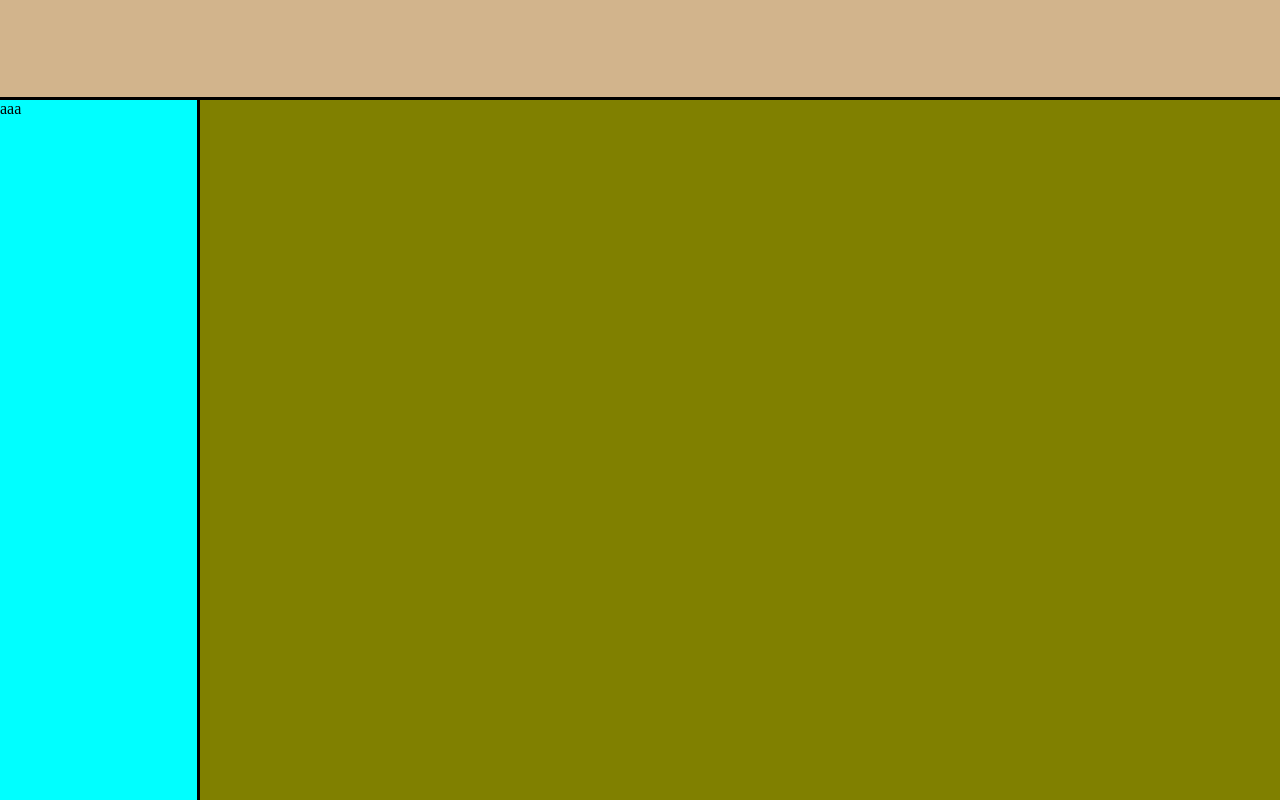
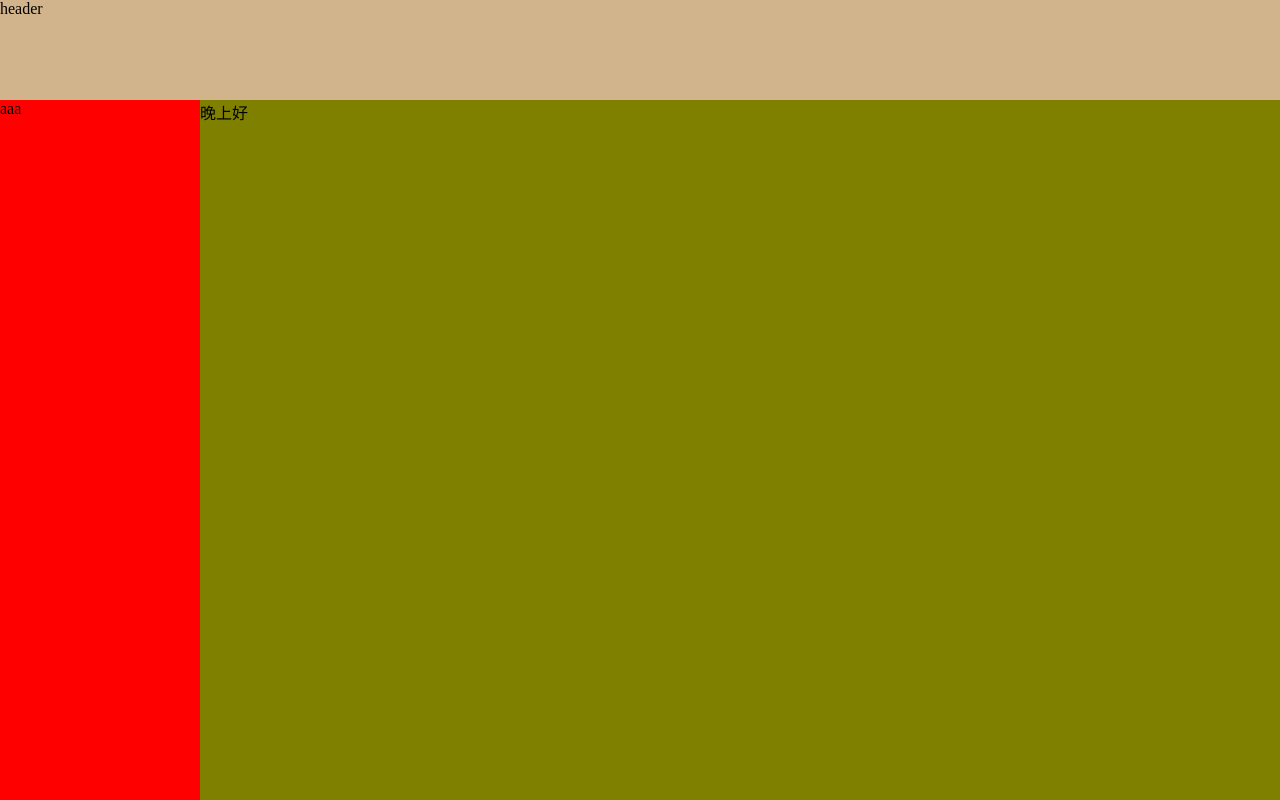
Before and after one commit to FanHaoFighting/FanHaoFighting.github.io, a plain HTML site: page miao/qq-mail-position.html in a window 1280 px wide. Drawn offline with Linux system fonts and the light colour scheme.

Commit message:
改正qq邮箱样式绝对定位实现, 增加qq邮箱样式行内元素布局实现

```diff
--- a/miao/qq-mail-position.html
+++ b/miao/qq-mail-position.html
@@ -8,8 +8,6 @@
   <style>
     * {
       background-color: rgba(0, 0, 0, 0.08);
-      /*3  为了不让header和其他元素边框可能超出设置*/
-      box-sizing: border-box;
     }
 
     html,
@@ -21,58 +19,46 @@
 
     div {
       /*1  整个元素占据浏览器窗口的高度*/
+      /*div的宽度本来就是100%,所以可以省略*/
       height: 100%;
+      position: relative;
     }
 
-    header {
+    div header {
+      /*定位后的元素不再是常规流的元素, 所以宽度不会占满*/
+      position: absolute;
       height: 100px;
+      width: 100%;
       background-color: tan;
-      border-bottom: 3px solid;
     }
 
-    section {
-      /*减号两边注意加空格*/
-      height: calc(100% - 100px);
-      /*给section设置字号为0,取出两个块之间的空格*/
-      font-size: 0;
+    div aside {
+      width: 200px;
+      position: absolute;
+      top: 100px;
+      bottom: 0;
+      background-color: red;
     }
 
-    section * {
-      /*讲font-size调回默认值*/
-      font-size: 16px;
-    }
-
-    /*行内元素折行会有空格*/
-    aside {
-      width: 200px;
-      height: 100%;
-      border-right: 3px solid;
-      background-color: aqua;
-      display: inline-block;
-      /*不加vertical-align, aside中写入元素会与mian基线对其, 造成错位*/
-      vertical-align: bottom;
-    }
-
-    main {
-      /*main和asdie排在一排的话必须要求两个都是行内块*/
-      /*行内元素布局达到效果目前只能用calc*/
-      width: calc(100% - 200px);
-      height: 100%;
+    div main {
+      /*宽高都通过上下左右的定位给拉大*/
       background-color: olive;
-      display: inline-block;
-      /*下方间隙通过vertical-align设置*/
-      vertical-align: bottom;
+      position: absolute;
+      top: 100px;
+      right: 0;
+      bottom: 0;
+      left: 200px;
+      /*不设宽高时margin auto被设为0*/
+      margin: auto;
     }
   </style>
 </head>
 
 <body>
   <div>
-    <header></header>
-    <section>
-      <aside>aaa</aside>
-      <main></main>
-    </section>
+    <header>header</header>
+    <aside>aaa</aside>
+    <main>晚上好</main>
   </div>
 </body>
 
```
Also changed, not shown: miao/qq-mail-inline.html (added, +79 -0 lines).
